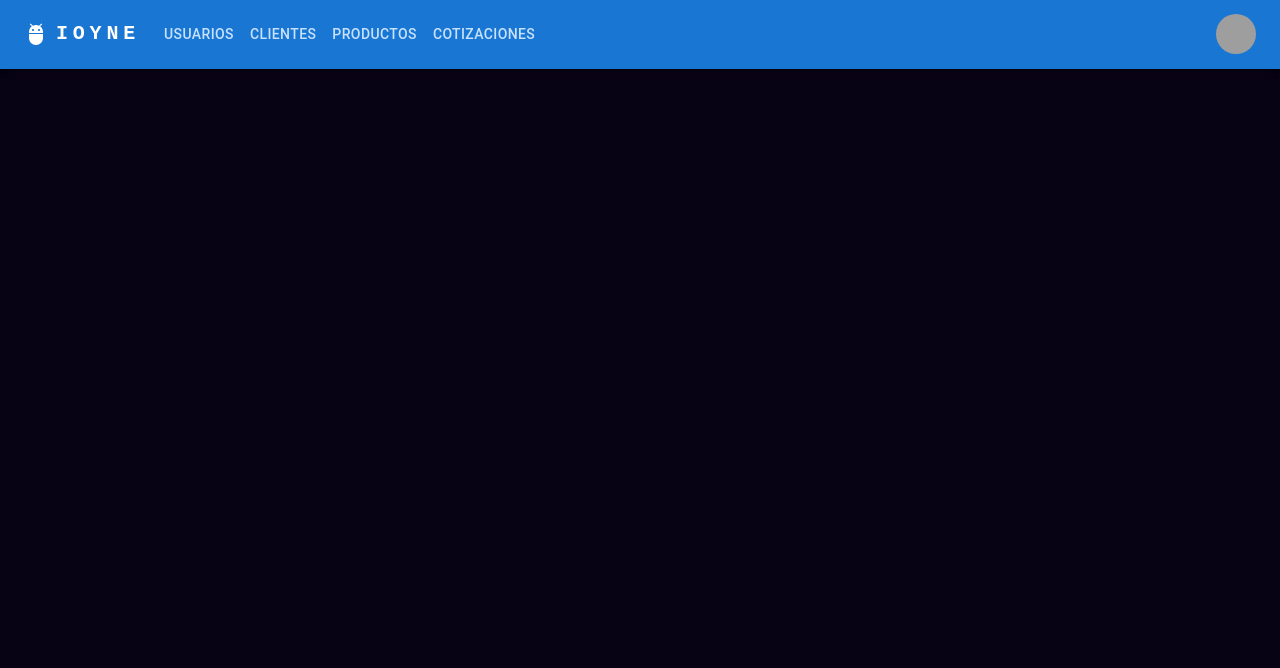
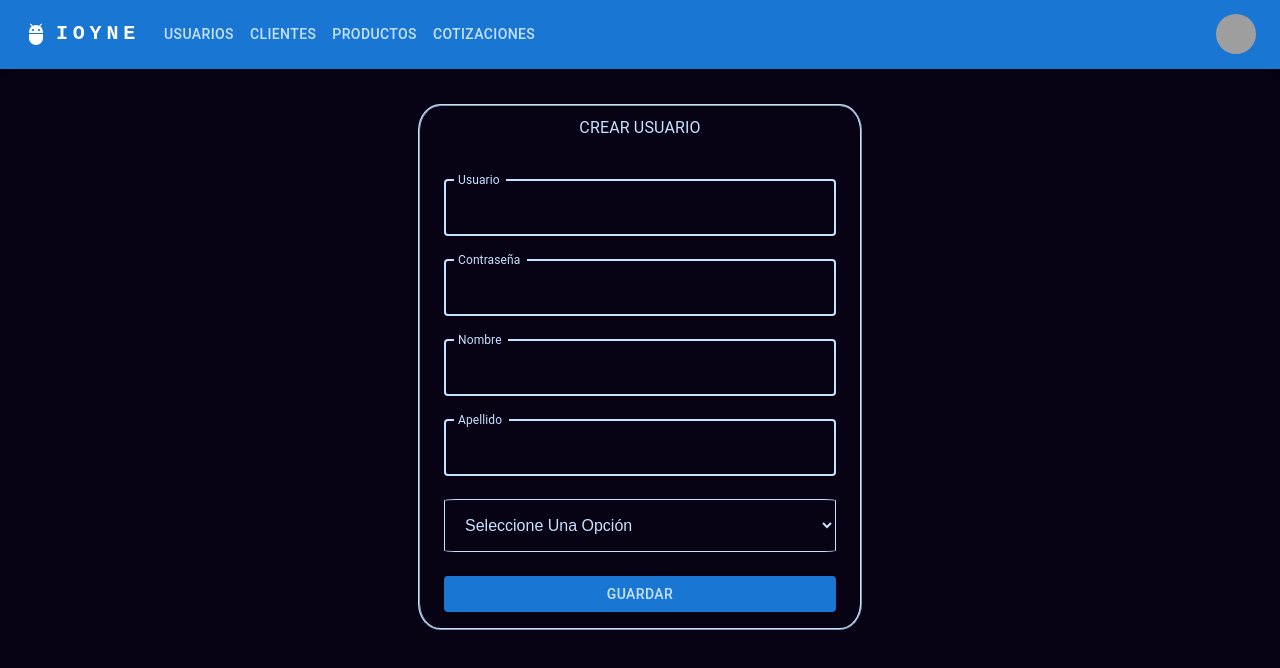
Before and after one commit to JohanHigueraR/IOIYNE-front, a React (Create React App) app: page /crearusuario in a window 1280 px wide. Shown: the top 668 px of the page. Built offline with nearby package versions, Linux system fonts and the light colour scheme; grey boxes are pictures that could not be loaded.

Commit message:
"Commit"
Fomirularios de edición y formularios de creación

```diff
--- a/src/App.js
+++ b/src/App.js
@@ -9,6 +9,7 @@ import Productos from "./Componentes/Productos";
 import Usuarios from "./Componentes/Usuarios";
 import Cotizaciones from "./Componentes/Cotizaciones";
 import Formulario from "./Componentes/Formulario";
+import FormEdit from './Componentes/FormEdit'
 
 function App() {
 
@@ -32,14 +33,17 @@ function App() {
                 element={<Cotizaciones></Cotizaciones>}
               ></Route>
               <Route
-                path="/crearusuarios"
+                path="/crearusuario"
                 element={
                   <Formulario
                     titulo="Crear Usuario"
                     /* inputs={["usuario", "contraseña"]} */
                     inputs={[
-                      { name: "usuario", type: "email" },
-                      { name: "contraseña", type: "password" },
+                      { value: "us_email", type: "text", label: "usuario"},
+                      { value: "us_password", type: "text",label: "contraseña"},
+                      { value: "us_name", type: "text",label: "nombre"},
+                      { value: "us_lastname", type: "text",label: "apellido"},
+
                     ]}
                     selects={["administrador", "gestor"]}
                   ></Formulario>
@@ -52,10 +56,10 @@ function App() {
                     titulo="Crear Producto"
                     /* inputs={["usuario", "contraseña"]} */
                     inputs={[
-                      { name: "nombre", type: "text" },
-                      { name: "descripcion", type: "text" },
-                      { name: "precio", type: "number" },
-                      { name: "imagen", type: "file" },
+                      { value: "pd_name", type: "text", label: "nombre" },
+                      { value: "pd_description", type: "text", label: "descripción" },
+                      { value: "pd_price", type: "number", label: "número" },
+                      { value: "pd_image", type: "file", label: "imagen" },
                     ]}
 
                   ></Formulario>
@@ -64,16 +68,15 @@ function App() {
                  <Route
                 path="/editarProducto/:id"
                 element={
-                  <Formulario
+                  <FormEdit
                     titulo="Editar Producto"
-                    /* inputs={["Titulo", "Precio", "Descripción", "Imagen"]} */
                     inputs={[
-                      { name: "nombre", type: "text" },
-                      { name: "descripcion", type: "text" },
-                      { name: "precio", type: "number" },
-                      { name: "imagen", type: "file" },
+                      { value: "pd_name", type: "text", label: "nombre" },
+                      { value: "pd_description", type: "text", label: "descripción" },
+                      { value: "pd_price", type: "number", label: "número" },
+                      { value: "pd_image", type: "file", label: "imagen" },
                     ]}
-                  ></Formulario>
+                  ></FormEdit>
                 }
               ></Route>
               <Route
@@ -95,10 +98,11 @@ function App() {
                     titulo="Crear cliente"
                     /* inputs={["Nombre", "Apellido", "Telefono", "Correo"]} */
                     inputs={[
-                      { name: "Nombre", type: "text" },
-                      { name: "Apellido", type: "text" },
-                      { name: "Telefono", type: "number" },
-                      { name: "Correo", type: "email" },
+                      { value: "cl_name", type: "text", label:"Nombre" },
+                      { value: "cl_lastname", type: "text",label:"Apellido" },
+                      { value: "cl_ident", type: "number",label:"Identificación" },
+                      { value: "cl_email", type: "email",label:"Correo" },
+                      { value: "cl_address", type: "text",label:"Dirección" },
                     ]}
                   ></Formulario>
                 }
--- a/src/Componentes/Clientes.js
+++ b/src/Componentes/Clientes.js
@@ -87,7 +87,7 @@ export default function Clientes() {
   const loadClients = async () => {
     const response = await fetch(`${process.env.REACT_APP_SERVER_URL}/clients`);
     const data = await response.json();
-    console.log(data)
+
     setClients(
       data.map(
         ({
--- a/src/Componentes/Dashboard.js
+++ b/src/Componentes/Dashboard.js
@@ -13,7 +13,7 @@ import {
 import { Line } from 'react-chartjs-2';
 
 const fecha = new Date();
-console.log(fecha.getDay())
+
 
 ChartJS.register(
   CategoryScale,
--- /dev/null
+++ b/src/Componentes/FormEdit.js
@@ -0,0 +1,157 @@
+import { useState, useEffect } from "react";
+import Button from "@mui/material/Button";
+import CssBaseline from "@mui/material/CssBaseline";
+import TextField from "@mui/material/TextField";
+import Box from "@mui/material/Box";
+import Typography from "@mui/material/Typography";
+import Container from "@mui/material/Container";
+import { styled } from "@mui/material/styles";
+import { Formik } from "formik";
+import { useLocation, useParams } from "react-router-dom";
+
+const CssTextField = styled(TextField)({
+  "& label.Mui-focused": {
+    color: "#C7E2FF",
+  },
+  "& .MuiInput-underline:after": {
+    borderBottomColor: "#C7E2FF",
+  },
+  "& .MuiOutlinedInput-root": {
+    "& fieldset": {
+      borderColor: "#C7E2FF",
+    },
+    "&:hover fieldset": {
+      borderColor: "#C7E2FF",
+    },
+    "&.Mui-focused fieldset": {
+      borderColor: "#C7E2FF",
+    },
+  },
+  "& p": {
+    color: "red",
+  },
+});
+export default function Formulario({ titulo, inputs, selects = false }) {
+  const location = useLocation();
+  const params = useParams();
+  const [ruta, setRuta] = useState(null);
+  const [initialValues, setInitalValues] = useState("");
+
+  const peticion = async () => {
+    if (location.pathname === "/editarProducto/" + params.id) {
+      setRuta("editarProducto");
+      const response = await fetch(
+        `${process.env.REACT_APP_SERVER_URL}/products`
+      );
+      const data = await response.json();
+      data.map(
+        (dato, index) => dato.product_id == params.id && setInitalValues(dato)
+      );
+    } else if (location.pathname === "/editarusuario/" + params.id) {
+      setRuta("editarUsuario");
+    } else if (location.pathname === "/editarcliente" + params.id) {
+      setRuta("editarCliente");
+    }
+  };
+  useEffect(() => {
+    return () => {
+      peticion();
+    };
+  }, []);
+  return (
+    <Container component="main" maxWidth="xs" className="contenedorFormulario">
+      <Typography className="tituloFormulario">{titulo}</Typography>
+      {initialValues !== "" ? (
+        <Formik
+          initialValues={initialValues}
+          enableReinitialize={true}
+          onSubmit={async (valores) => {
+            if (ruta === "editarProducto") {
+              await fetch(`${process.env.REACT_APP_SERVER_URL}/products/${params.id}`, {
+                method: "PUT",
+                body: JSON.stringify(valores),
+                headers: { "Content-type": "application/json" },
+              });
+            }
+             else if (ruta === "editarCuenta") {
+              await fetch(`${process.env.REACT_APP_SERVER_URL}/products`, {
+                method: "PUT",
+                body: JSON.stringify(valores),
+                headers: { "Content-type": "application/json" },
+              });
+            }
+            else if (ruta === "editarUsuario") {
+              await fetch(`${process.env.REACT_APP_SERVER_URL}/products`, {
+                method: "PUT",
+                body: JSON.stringify(valores),
+                headers: { "Content-type": "application/json" },
+              });
+            }
+          }}
+        >
+          {({ handleSubmit, values, handleChange }) => (
+            <>
+              <CssBaseline />
+              <Box
+                sx={{
+                  marginTop: 2,
+                  display: "flex",
+                  flexDirection: "column",
+                  alignItems: "center",
+                }}
+              >
+                <Box
+                  component="form"
+                  onSubmit={handleSubmit}
+                  noValidate
+                  sx={{ mt: 1 }}
+                >
+                  {inputs.map((input, index) => (
+                    <CssTextField
+                      key={index}
+                      fullWidth
+                      label={input.label}
+                      margin="normal"
+                      className="textField"
+                      type={input.type}
+                      name={input.value}
+                      focused
+                      defaultValue={
+                        input.type !== "file" ? values[input.value] : ""
+                      }
+                      onChange={handleChange}
+                    ></CssTextField>
+                  ))}
+
+                  {selects === false ? (
+                    <></>
+                  ) : (
+                    <select className="Select" required>
+                      <option selected disabled>
+                        Seleccione una opción
+                      </option>
+                      {selects.map((select, index) => (
+                        <option key={index}>{select}</option>
+                      ))}
+                    </select>
+                  )}
+
+                  <Button
+                    type="submit"
+                    fullWidth
+                    variant="contained"
+                    sx={{ mt: 3, mb: 2 }}
+                  >
+                    Guardar
+                  </Button>
+                </Box>
+              </Box>
+            </>
+          )}
+        </Formik>
+      ) : (
+        <></>
+      )}
+    </Container>
+  );
+}
--- a/src/Componentes/Formulario.js
+++ b/src/Componentes/Formulario.js
@@ -1,4 +1,4 @@
-import {useState, useEffect}  from "react";
+import { useState, useEffect } from "react";
 import Button from "@mui/material/Button";
 import CssBaseline from "@mui/material/CssBaseline";
 import TextField from "@mui/material/TextField";
@@ -7,7 +7,7 @@ import Typography from "@mui/material/Typography";
 import Container from "@mui/material/Container";
 import { styled } from "@mui/material/styles";
 import { Formik } from "formik";
-import { useLocation, useParams } from "react-router-dom";
+import { useLocation, useNavigate } from "react-router-dom";
 
 const CssTextField = styled(TextField)({
   "& label.Mui-focused": {
@@ -32,42 +32,17 @@ const CssTextField = styled(TextField)({
   },
 });
 export default function Formulario({ titulo, inputs, selects = false }) {
+  const navigate = useNavigate();
   const location = useLocation();
-  const params = useParams();
   const [ruta, setRuta] = useState(null);
-  const [product, setProduct] = useState({
-    pd_name: "datoname",
-    pd_description:"dato descruotuib",
-    pd_price:"5000",
-    pd_image: "/pantalon"
 
-  });
-  const peticion = async() => {
-    if (location.pathname === "/crearproducto"){
-      setRuta("crearProducto");
-    }
-    else if (location.pathname === "/editarProducto/"+params.id){
-      setRuta("editarProducto");
-      const response = await fetch(`${process.env.REACT_APP_SERVER_URL}/products`);
-      const data = await response.json();
-      data.map((dato,index)=>(
-        dato.product_id == params.id &&  setProduct(dato)
-
-      ))
-      console.log(data)
-
-    }
-    else if (location.pathname === "/crearusuario"){
-      setRuta("crearUsuario");
-    }
-    else if (location.pathname === "/editarusuario/"+params.id){
-      setRuta("editarUsuario");
-    }
-    else if (location.pathname === "/crearcliente"){
-      setRuta("crearCliente");
-    }
-    else if (location.pathname === "/editarcliente"+params.id){
-      setRuta("editarCliente");
+  const peticion = async () => {
+    if (location.pathname === "/crearproducto") {
+      setRuta("productos");
+    } else if (location.pathname === "/crearusuario") {
+      setRuta("usuarios");
+    } else if (location.pathname === "/crearcliente") {
+      setRuta("clientes");
     }
   };
   useEffect(() => {
@@ -75,67 +50,51 @@ export default function Formulario({ titulo, inputs, selects = false }) {
       peticion();
     };
   }, []);
-
   return (
     <Container component="main" maxWidth="xs" className="contenedorFormulario">
       <Typography className="tituloFormulario">{titulo}</Typography>
       <Formik
         initialValues={{
-          nombre:product.pd_name,
-          descripcion: product.pd_description,
-          precio: product.pd_price,
+          us_name:"",
+          us_lastname:"",
+          us_email:"",
+          us_password:"",
+          us_admin:"",
+          cl_name:"",
+          cl_lastname:"",
+          cl_email:"",
+          cl_ident:"",
+          cl_address:"",
+          pd_name:"",
+          pd_description:"",
+          pd_image:"",
+          pd_price:""
         }}
         onSubmit={async (valores) => {
-          var pruebabody = {
-            pd_name: valores.nombre,
-            pd_description: valores.descripcion,
-            pd_price: valores.precio,
-            pd_image: valores.imagen,
-          };
-          if (ruta === "crearProducto") {
+          if (ruta === "productos") {
             await fetch(`${process.env.REACT_APP_SERVER_URL}/products`, {
               method: "POST",
-              body: JSON.stringify(pruebabody),
+              body: JSON.stringify(valores),
               headers: { "Content-type": "application/json" },
-            });
-          } else if (ruta === "editarProducto") {
-            await fetch(`${process.env.REACT_APP_SERVER_URL}/products`, {
+            }
+            )
+            navigate("/"+ruta);
+          } else if (ruta === "clientes") {
+            await fetch(`${process.env.REACT_APP_SERVER_URL}/clients`, {
               method: "POST",
-              body: JSON.stringify(pruebabody),
+              body: JSON.stringify(valores),
               headers: { "Content-type": "application/json" },
+            })
+            navigate("/"+ruta)
+          } else if (ruta === "usuarios") {
 
-            });
-            console.log(product)
+            await fetch(`${process.env.REACT_APP_SERVER_URL}/users`, {
+              method: "POST",
+              body: JSON.stringify(valores),
+              headers: { "Content-type": "application/json" },
+            })
+            navigate("/"+ruta);
           }
-          else if (ruta === "crearCuenta") {
-            await fetch(`${process.env.REACT_APP_SERVER_URL}/products`, {
-              method: "POST",
-              body: JSON.stringify(pruebabody),
-              headers: { "Content-type": "application/json" },
-            });
-          }
-          else if (ruta === "editarCuenta") {
-            await fetch(`${process.env.REACT_APP_SERVER_URL}/products`, {
-              method: "POST",
-              body: JSON.stringify(pruebabody),
-              headers: { "Content-type": "application/json" },
-            });
-          }
-          else if (ruta === "crearUsuario") {
-            await fetch(`${process.env.REACT_APP_SERVER_URL}/products`, {
-              method: "POST",
-              body: JSON.stringify(pruebabody),
-              headers: { "Content-type": "application/json" },
-            });
-          }
-          else if (ruta === "editarUsuario") {
-            await fetch(`${process.env.REACT_APP_SERVER_URL}/products`, {
-              method: "POST",
-              body: JSON.stringify(pruebabody),
-              headers: { "Content-type": "application/json" },
-            });
-          }
-
         }}
       >
         {({ handleSubmit, values, handleChange }) => (
@@ -159,15 +118,12 @@ export default function Formulario({ titulo, inputs, selects = false }) {
                   <CssTextField
                     key={index}
                     fullWidth
-                    label={input.name}
+                    label={input.label}
                     margin="normal"
                     className="textField"
                     type={input.type}
-                    name={input.name}
+                    name={input.value}
                     focused
-                    defaultValue={
-                      input.type !== "file" ? values[input.name] : ""
-                    }
                     onChange={handleChange}
                   ></CssTextField>
                 ))}
@@ -175,8 +131,8 @@ export default function Formulario({ titulo, inputs, selects = false }) {
                 {selects === false ? (
                   <></>
                 ) : (
-                  <select className="Select" required>
-                    <option selected disabled>
+                  <select className="Select" name="us_admin" onChange={handleChange} required>
+                    <option disabled selected>
                       Seleccione una opción
                     </option>
                     {selects.map((select, index) => (
@@ -190,6 +146,7 @@ export default function Formulario({ titulo, inputs, selects = false }) {
                   fullWidth
                   variant="contained"
                   sx={{ mt: 3, mb: 2 }}
+
                 >
                   Guardar
                 </Button>
--- a/src/Componentes/Usuarios.js
+++ b/src/Componentes/Usuarios.js
@@ -6,12 +6,12 @@ import ListItemIcon from "@mui/material/ListItemIcon";
 import ListItemText from "@mui/material/ListItemText";
 import StarIcon from "@mui/icons-material/Star";
 import { Button, Container, Typography } from "@mui/material";
-import { useNavigate, useLocation } from "react-router-dom";
+import { useNavigate} from "react-router-dom";
 import { useState, useEffect } from "react";
 
 export default function InsetList() {
-  const location = useLocation()
-  console.log(location.pathname)
+
+
 
   const navigate = useNavigate();
   const [users, setUsers] = useState([]);
@@ -33,7 +33,7 @@ export default function InsetList() {
       <Button
         variant="contained"
         color="warning"
-        onClick={() => navigate("/crearusuarios")}
+        onClick={() => navigate("/crearusuario")}
       >
         Crear Usuario
       </Button>
--- a/src/index.js
+++ b/src/index.js
@@ -6,6 +6,7 @@ import reportWebVitals from './reportWebVitals';
 
 const root = ReactDOM.createRoot(document.getElementById('root'));
 root.render(
+
   <React.StrictMode>
     <App />
   </React.StrictMode>
```
